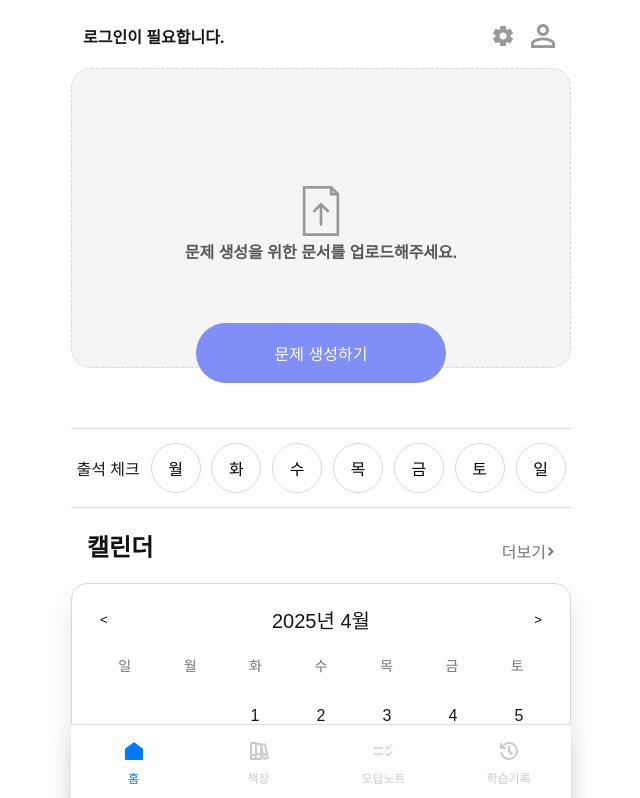
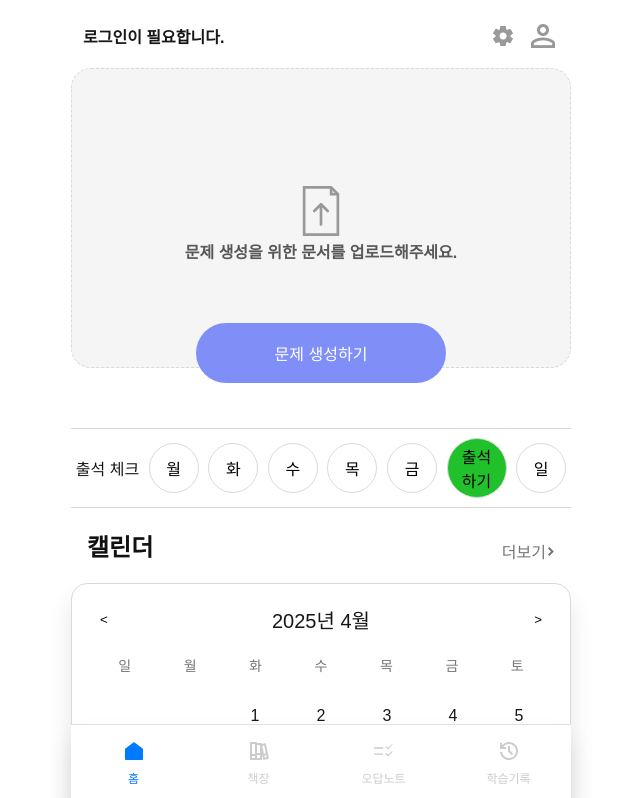
Before and after one commit to buildup1130/next-question-frontend, a Next.js app in the folder class/: page / in a window 1280 px wide. Shown: the top 798 px of the page, without its empty margins (319-959 px from the left). Built offline with nearby package versions, Linux system fonts and the light colour scheme.

Commit message:
출석체크 서비스 완료료

```diff
--- a/class/src/components/unit/AttendanceCheck/AttendanceCheck.Container.js
+++ b/class/src/components/unit/AttendanceCheck/AttendanceCheck.Container.js
@@ -11,6 +11,7 @@ export default function AttendanceCheckLogic(
     const router = useRouter();
 
     const onClickAttend = () => {
+
         router.push({
             pathname:"/Question",
             query:{
@@ -37,6 +38,10 @@ export default function AttendanceCheckLogic(
         return dates;
     }, []);
 
+    const todayObj = new Date();
+    const today = todayObj.toISOString().split('T')[0];
+
+
     // 요일이 출석체크된 날짜인지 확인하는 함수
     const isAttended = (date) => {
         // console.log(checkArr);
@@ -48,5 +53,6 @@ export default function AttendanceCheckLogic(
         checkArr = {checkArr}
         weekDates = {weekDates}
         isAttended = {isAttended}
+        today = {today}
     ></AttendanceCheckUI>
 }
--- a/class/src/components/unit/AttendanceCheck/AttendanceCheck.Presenter.js
+++ b/class/src/components/unit/AttendanceCheck/AttendanceCheck.Presenter.js
@@ -1,10 +1,11 @@
+import { CheckedIcon } from "@/utils/SvgProvider";
 import { Attendance__Component, Attendance__Container, Attendance__Title } from "./AttendanceCheck.Styles";
 
 export default function AttendanceCheckUI({
     onClickAttend,
     weekDates,
-    checkArr,
-    isAttended
+    isAttended,
+    today
 }){
 
     return(
@@ -18,13 +19,40 @@ export default function AttendanceCheckUI({
             {["월","화","수","목","금","토","일"].map((dayName,index) =>{
                 const date = weekDates[index];
                 const attended = isAttended(date);
-
-                return(
+                if(date === today){
+                    //출석 완료
+                    if(attended){
+                    return(
+                        <Attendance__Component
+                            style={{width:"12%"}}
+                            $attended = {attended}
+                            key = {index}
+                        >
+                            <CheckedIcon></CheckedIcon>
+                        </Attendance__Component>
+                    )}
+                    //출석 이전
+                    else{
+                        return(
+                        <Attendance__Component
+                            style={{width:"12%", backgroundColor:"#21C12C", cursor:"pointer"}}
+                            $attended = {attended}
+                            onClick={onClickAttend}
+                            key = {index}
+                        >
+                            출석<br></br>하기
+                        </Attendance__Component>
+                        )
+                    }
+                }
+                else{
+                    return(
                     <Attendance__Component
                         key={index}
                         $attended = {attended}
-                    >{dayName}</Attendance__Component>
-                )
+                    >{attended?<CheckedIcon></CheckedIcon>:dayName}</Attendance__Component>
+                )}
+
             })}
         </Attendance__Container>
     )
--- a/class/src/components/unit/indexPage/IndexPage.Container.js
+++ b/class/src/components/unit/indexPage/IndexPage.Container.js
@@ -3,6 +3,7 @@ import { useRouter } from "next/router";
 import { useAuth } from "@/utils/AuthContext";
 import { useState, useEffect } from "react";
 import { createQuestion } from "@/utils/QuestionGenerator";
+import { fetchCheck } from "@/utils/StatisticManager";
 
 export default function IndexPageLogic() {
   const router = useRouter();
@@ -15,6 +16,8 @@ export default function IndexPageLogic() {
   const [file, setFile] = useState(undefined);
   const [isCreated, setIsCreated] = useState(false);
 
+  //출석체크 관련 State
+  const [checkArr,setCheckArr] = useState([]);
 
   const onClickLogin = () => {
     if(isAuthenticated){
@@ -24,6 +27,15 @@ export default function IndexPageLogic() {
     }
   };
 
+  useEffect(
+    () => {
+      if(isAuthenticated){
+        const response = fetchCheck(token).then(response => {
+          setCheckArr(response);
+        });
+      }
+    },[token]
+  );
 
   // //비회원일 경우 문제 생성 후 페이지 이동
   // useEffect(() => {
@@ -51,6 +63,7 @@ export default function IndexPageLogic() {
       file={file}
       setFile={setFile}
       numArr={numArr}
+      checkArr = {checkArr}
     ></IndexPageUI>
   );
 }
--- a/class/src/components/unit/indexPage/IndexPage.Presenter.js
+++ b/class/src/components/unit/indexPage/IndexPage.Presenter.js
@@ -22,7 +22,8 @@ export default function IndexPageUI({
   setIsCreated,
   questionArr,
   questionInfoArr,
-  numArr
+  numArr,
+  checkArr
 }) {
   return (
     <MainContainerLogic>
@@ -47,7 +48,9 @@ export default function IndexPageUI({
         </Home__IconBar__Login>
       </Home__IconBar>
       <UploadBoxLogic setFile={setFile} file={file} setIsCreated = {setIsCreated}></UploadBoxLogic>
-      <AttendanceCheckLogic></AttendanceCheckLogic>
+      <AttendanceCheckLogic
+        checkArr={checkArr}
+      ></AttendanceCheckLogic>
       <Home__CalBar>
         <Home__CalTitle>캘린더</Home__CalTitle>
         <Home__CalMore>
--- a/class/src/utils/StatisticManager.js
+++ b/class/src/utils/StatisticManager.js
@@ -56,3 +56,19 @@ export const savingCheck = async(questions, wrongArr,token) => {
             console.error(error);
         }
 }
+
+export const fetchCheck = async(token) => {
+    try{
+        const response = await axios.get(
+            "http://localhost:8080/member/attendences/find",
+            {
+                headers:{
+                    'Authorization': `Bearer ${token}`,
+                    'Content-Type': 'application/json'
+                }
+            });
+            return response.data;
+    }catch(error){
+        console.error(error);
+    }
+}
--- a/class/src/utils/SvgProvider.js
+++ b/class/src/utils/SvgProvider.js
@@ -82,3 +82,9 @@ export const RefreshIcon = ({ size = 24, color = "#333333" }) => (
       <path d="M12 21C9.7 21 7.696 20.2377 5.988 18.713C4.28 17.1883 3.30067 15.284 3.05 13H5.1C5.33333 14.7333 6.10433 16.1667 7.413 17.3C8.72167 18.4333 10.2507 19 12 19C13.95 19 15.6043 18.321 16.963 16.963C18.3217 15.605 19.0007 13.9507 19 12C18.9993 10.0493 18.3203 8.39533 16.963 7.038C15.6057 5.68067 13.9513 5.00133 12 5C10.85 5 9.775 5.26667 8.775 5.8C7.775 6.33333 6.93333 7.06667 6.25 8H9V10H3V4H5V6.35C5.85 5.28333 6.88767 4.45833 8.113 3.875C9.33833 3.29167 10.634 3 12 3C13.25 3 14.421 3.23767 15.513 3.713C16.605 4.18833 17.555 4.82967 18.363 5.637C19.171 6.44433 19.8127 7.39433 20.288 8.487C20.7633 9.57967 21.0007 10.7507 21 12C20.9993 13.2493 20.762 14.4203 20.288 15.513C19.814 16.6057 19.1723 17.5557 18.363 18.363C17.5537 19.1703 16.6037 19.812 15.513 20.288C14.4223 20.764 13.2513 21.0013 12 21ZM14.8 16.2L11 12.4V7H13V11.6L16.2 14.8L14.8 16.2Z" fill="currentColor"/>
     </svg>
   )
+
+  export const CheckedIcon = () => (
+    <svg width="24" height="24" viewBox="0 0 24 24" fill="none" xmlns="http://www.w3.org/2000/svg">
+      <path d="M9.55156 18.0001L3.85156 12.3001L5.27656 10.8751L9.55156 15.1501L18.7266 5.9751L20.1516 7.4001L9.55156 18.0001Z" fill="currentColor"/>
+    </svg>
+  )
```
Also changed, not shown: class/src/components/unit/AttendanceCheck/AttendanceCheck.Styles.js (line endings or trailing spaces).
